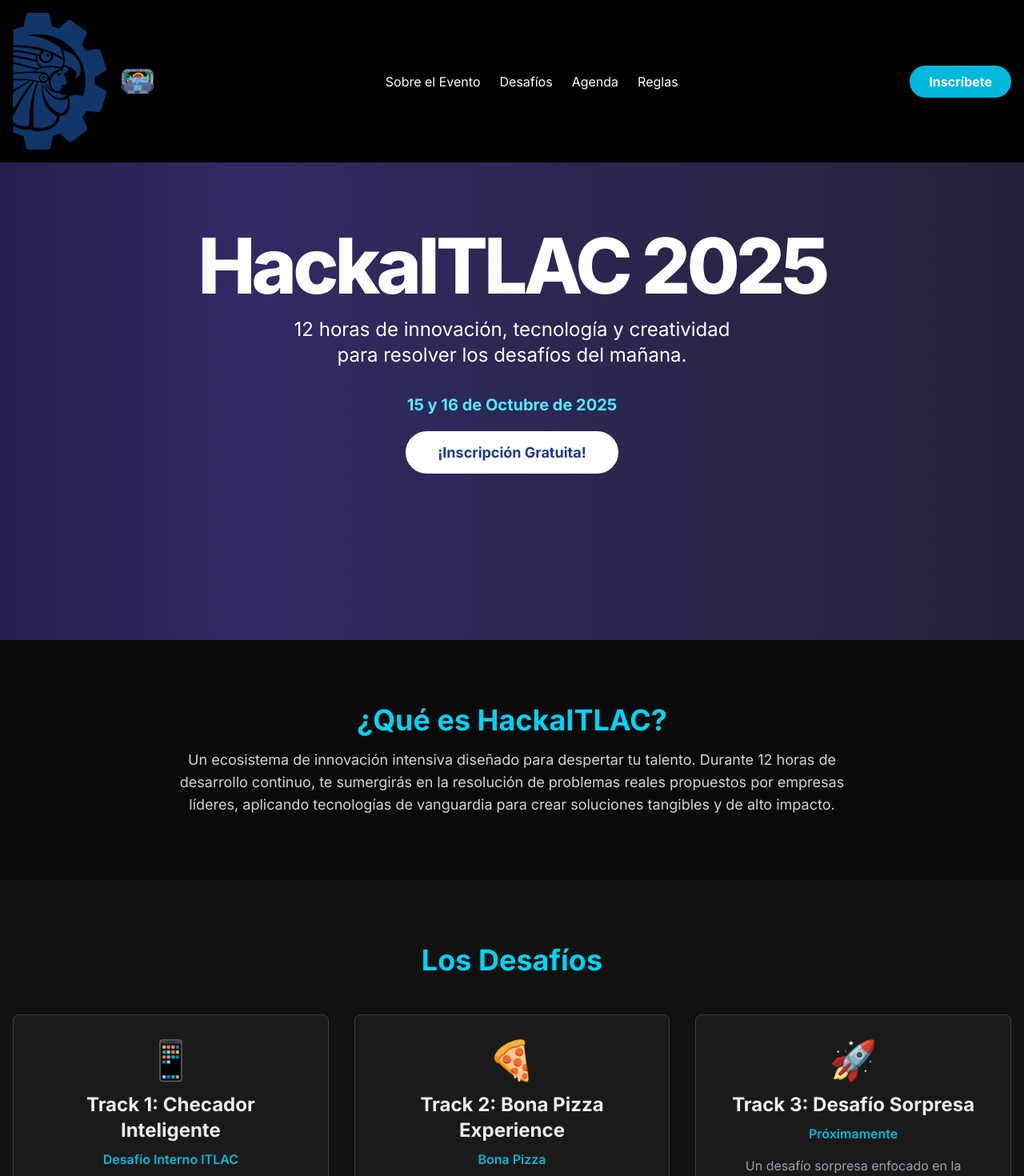
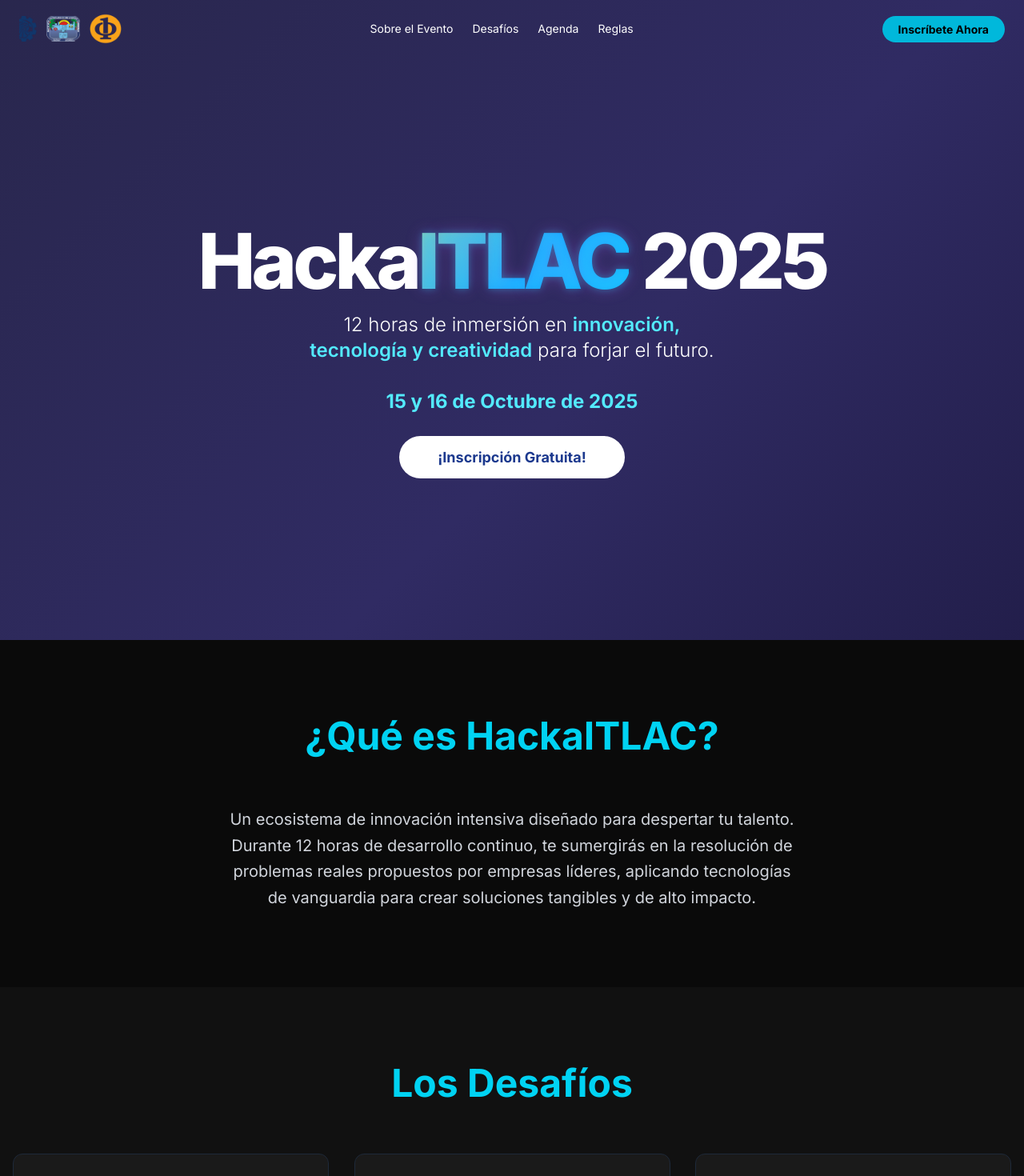
Before and after one commit to pedroxd12/hackaITLAC2025, a Next.js app: page / in a window 1280 px wide. Shown: the top 1470 px of the page at 80% size. Built offline with nearby package versions, Linux system fonts and the light colour scheme.

Commit message:
subida final prototipo

```diff
--- a/app/globals.css
+++ b/app/globals.css
@@ -1,12 +1,21 @@
 @import "tailwindcss";
 
 :root {
-  --background: #ffffff;
-  --foreground: #171717;
+  --background: #0a0a0a;
+  --foreground: #ededed;
+  --primary: #00e5ff;
+  --secondary: #1d1d1d;
 }
+
+html {
+  scroll-behavior: smooth;
+}
+
 body {
-  background-color: #0a0a0a;
-  color: #ededed;
+  background-color: var(--background);
+  color: var(--foreground);
+  overflow-x: hidden;
+  font-family: 'Inter', sans-serif;
 }
 
 @layer utilities {
@@ -31,7 +40,7 @@ body {
   animation: fadeIn 1s ease-out forwards;
 }
 
-@keyframes background-pan {
+@keyframes gradient-shift {
   0% {
     background-position: 0% 50%;
   }
@@ -44,21 +53,84 @@ body {
 }
 
 .animated-gradient {
-  background: linear-gradient(90deg, #0f0c29, #302b63, #24243e, #0f0c29);
-  background-size: 200% 200%;
-  animation: background-pan 10s ease infinite;
+  background: linear-gradient(-45deg, #0f0c29, #302b63, #24243e, #1e3c72, #2a5298);
+  background-size: 400% 400%;
+  animation: gradient-shift 15s ease infinite;
+}
+
+/* --- Nueva animación para el texto del Hero --- */
+@keyframes animated-text-gradient-flow {
+  0% {
+    background-position: 0% 50%;
+  }
+  50% {
+    background-position: 100% 50%;
+  }
+  100% {
+    background-position: 0% 50%;
+  }
+}
+
+.animated-text-gradient {
+  background: linear-gradient(
+    -45deg,
+    #00e5ff,
+    #12a8ff,
+    #fcff68,
+    #00e5ff
+  );
+  background-size: 300% 300%;
+  background-clip: text;
+  -webkit-background-clip: text;
+  -webkit-text-fill-color: transparent;
+  animation: animated-text-gradient-flow 5s ease-in-out infinite;
+  text-shadow: 0 0 10px rgba(0, 229, 255, 0.3), 0 0 20px rgba(193, 104, 255, 0.3);
+}
+
+
+.btn-hover-effect {
+  transition: all 0.3s ease-in-out;
 }
 
 .btn-hover-effect:hover {
-  transform: translateY(-3px);
-  box-shadow: 0 4px 20px rgba(0, 255, 255, 0.2);
+  transform: translateY(-5px) scale(1.05);
+  box-shadow: 0 10px 25px rgba(0, 229, 255, 0.4);
 }
 
 .card-hover-effect {
-  transition: transform 0.3s ease, box-shadow 0.3s ease;
+  transition: all 0.3s ease-in-out;
+  will-change: transform;
 }
 
 .card-hover-effect:hover {
   transform: translateY(-10px);
-  box-shadow: 0 10px 30px rgba(0, 150, 255, 0.15);
+  box-shadow: 0 20px 40px rgba(0, 0, 0, 0.5);
+  border-color: var(--primary);
 }
+
+/* Custom Scrollbar */
+::-webkit-scrollbar {
+  width: 8px;
+}
+
+::-webkit-scrollbar-track {
+  background: var(--secondary);
+}
+
+::-webkit-scrollbar-thumb {
+  background: linear-gradient(45deg, var(--primary), #00b8d4);
+  border-radius: 4px;
+}
+
+::-webkit-scrollbar-thumb:hover {
+  background: linear-gradient(45deg, #00b8d4, #008c9e);
+}
+
+/* Clases para títulos responsivos */
+.section-title {
+    @apply text-4xl font-bold text-center mb-12 text-cyan-400 md:text-5xl md:mb-16;
+}
+
+.section-padding {
+    @apply py-20 px-4 md:py-24;
+}
--- a/app/layout.tsx
+++ b/app/layout.tsx
@@ -5,8 +5,8 @@ import "./globals.css";
 const inter = Inter({ subsets: ["latin"] });
 
 export const metadata: Metadata = {
-  title: "HackaITLAC - El Hackathon del ITLAC",
-  description: "Participa en 12 horas de innovación, tecnología y creatividad. Resuelve desafíos reales y gana increíbles premios.",
+  title: "HackaITLAC - El Hackathon Oficial del ITLAC",
+  description: "Únete a 12 horas de pura innovación, tecnología y creatividad. Resuelve desafíos del mundo real, colabora con mentes brillantes y gana premios increíbles.",
 };
 
 export default function RootLayout({
--- a/components/About.tsx
+++ b/components/About.tsx
@@ -1,10 +1,10 @@
 import React from 'react';
 
 const About: React.FC = () => (
-  <section id="about" className="py-20 px-4 bg-[#0a0a0a]">
+  <section id="about" className="section-padding bg-[#0a0a0a]">
     <div className="container mx-auto text-center">
-      <h2 className="text-4xl font-bold mb-4 text-cyan-400">¿Qué es HackaITLAC?</h2>
-      <p className="text-lg max-w-4xl mx-auto text-gray-300 text-balance">
+      <h2 className="section-title">¿Qué es HackaITLAC?</h2>
+      <p className="text-lg md:text-xl max-w-4xl mx-auto text-gray-300 text-balance leading-relaxed">
         Un ecosistema de innovación intensiva diseñado para despertar tu talento. Durante 12 horas de desarrollo continuo, te sumergirás en la resolución de problemas reales propuestos por empresas líderes, aplicando tecnologías de vanguardia para crear soluciones tangibles y de alto impacto.
       </p>
     </div>
--- a/components/Footer.tsx
+++ b/components/Footer.tsx
@@ -1,8 +1,8 @@
 import React from 'react';
 
 const Footer: React.FC = () => (
-  <footer className="bg-black text-center p-8 text-gray-400">
-    <p>&copy; {new Date().getFullYear()} HackaITLAC. Un evento del Tecnológico Nacional de México, Campus Lázaro Cárdenas.</p>
+  <footer className="bg-black text-center p-10 text-gray-500">
+    <p>&copy; {new Date().getFullYear()} HackaITLAC. Un evento del Instituto Tecnológico de Lázaro Cárdenas.</p>
   </footer>
 );
 
--- a/components/Header.tsx
+++ b/components/Header.tsx
@@ -1,29 +1,178 @@
-import Image from 'next/image';
-import React from 'react';
+"use client";
+import Image from "next/image";
+import React, { useState, useEffect } from "react";
 
-const Header: React.FC = () => (
-  <header className="fixed top-0 left-0 right-0 bg-black bg-opacity-50 backdrop-blur-md z-50 p-4">
-    <div className="container mx-auto flex justify-between items-center">
-      <div className="flex items-center gap-4">
-        <Image src="/tecnm-logo.png" alt="Logo TecNM" width={120} height={40} />
-        <Image src="/itlac-logo.png" alt="Logo ITLAC" width={40} height={40} />
+const Header: React.FC = () => {
+  const [isMenuOpen, setIsMenuOpen] = useState(false);
+  const [isScrolled, setIsScrolled] = useState(false);
+
+  useEffect(() => {
+    const handleScroll = () => {
+      setIsScrolled(window.scrollY > 10);
+    };
+    window.addEventListener("scroll", handleScroll);
+    return () => window.removeEventListener("scroll", handleScroll);
+  }, []);
+
+  // Bloquear scroll del body cuando el menú está abierto
+  useEffect(() => {
+    document.body.style.overflow = isMenuOpen ? "hidden" : "auto";
+  }, [isMenuOpen]);
+
+  const closeMenu = () => setIsMenuOpen(false);
+
+  return (
+    <header
+      className={`fixed top-0 left-0 right-0 z-50 transition-all duration-300 ${
+        isScrolled || isMenuOpen
+          ? "bg-black bg-opacity-80 backdrop-blur-lg shadow-lg"
+          : "bg-transparent"
+      }`}
+    >
+      <div className="max-w-7xl mx-auto px-4 sm:px-6 py-4 flex justify-between items-center">
+        {/* Logos */}
+        <div className="flex items-center gap-3">
+          <Image
+            src="/tecnm-logo.png"
+            alt="Logo TecNM"
+            width={40}
+            height={32}
+            className="h-auto w-auto max-h-8"
+          />
+          <Image
+            src="/itlac-logo.png"
+            alt="Logo ITLAC"
+            width={62}
+            height={32}
+            className="h-auto w-auto max-h-8"
+          />
+          <Image
+            src="/ieee-cs-logo.png"
+            alt="Logo IEEE CS"
+            width={52}
+            height={52}
+            className="h-auto w-auto max-h-10"
+          />
         </div>
-      <nav className="hidden md:flex gap-6 text-white">
-        <a href="#about" className="hover:text-cyan-400 transition-colors">Sobre el Evento</a>
-        <a href="#tracks" className="hover:text-cyan-400 transition-colors">Desafíos</a>
-        <a href="#agenda" className="hover:text-cyan-400 transition-colors">Agenda</a>
-        <a href="#rules" className="hover:text-cyan-400 transition-colors">Reglas</a>
+
+        {/* Menú Desktop */}
+        <nav className="hidden md:flex items-center gap-6 text-white text-sm">
+          <a
+            href="#about"
+            className="hover:text-cyan-400 transition-colors duration-300"
+          >
+            Sobre el Evento
+          </a>
+          <a
+            href="#tracks"
+            className="hover:text-cyan-400 transition-colors duration-300"
+          >
+            Desafíos
+          </a>
+          <a
+            href="#agenda"
+            className="hover:text-cyan-400 transition-colors duration-300"
+          >
+            Agenda
+          </a>
+          <a
+            href="#rules"
+            className="hover:text-cyan-400 transition-colors duration-300"
+          >
+            Reglas
+          </a>
+        </nav>
+
+        {/* Botón Desktop */}
+        <div className="hidden md:block">
+          <a
+            href="https://forms.gle/68LmagkNe5Pz88TQ6"
+            target="_blank"
+            rel="noopener noreferrer"
+            className="bg-cyan-500 text-black font-bold py-2 px-5 rounded-full transition-transform text-sm"
+          >
+            Inscríbete Ahora
+          </a>
+        </div>
+
+        {/* Botón Mobile */}
+        <div className="md:hidden">
+          <button
+            onClick={() => setIsMenuOpen(!isMenuOpen)}
+            className="relative z-[60] text-white focus:outline-none"
+          >
+            <span className="sr-only">Abrir menú</span>
+            <svg
+              className="w-7 h-7"
+              fill="none"
+              stroke="currentColor"
+              viewBox="0 0 24 24"
+            >
+              <path
+                strokeLinecap="round"
+                strokeLinejoin="round"
+                strokeWidth="2"
+                d={
+                  isMenuOpen
+                    ? "M6 18L18 6M6 6l12 12"
+                    : "M4 6h16M4 12h16m-7 6h7"
+                }
+              ></path>
+            </svg>
+          </button>
+        </div>
+      </div>
+
+      {/* Menú Móvil */}
+      <div
+        className={`md:hidden fixed inset-0 bg-black z-40 transform ${
+          isMenuOpen ? "translate-x-0" : "translate-x-full"
+        }  transition-transform duration-300 ease-in-out bg-black`}
+      >
+        <div className="flex flex-col justify-center items-center min-h-screen px-6 py-12 bg-black">
+          <nav className="flex flex-col items-center gap-6 text-white text-xl mb-10">
+            <a
+              href="#about"
+              className="hover:text-cyan-400 transition-colors"
+              onClick={closeMenu}
+            >
+              Sobre el Evento
+            </a>
+            <a
+              href="#tracks"
+              className="hover:text-cyan-400 transition-colors"
+              onClick={closeMenu}
+            >
+              Desafíos
+            </a>
+            <a
+              href="#agenda"
+              className="hover:text-cyan-400 transition-colors"
+              onClick={closeMenu}
+            >
+              Agenda
+            </a>
+            <a
+              href="#rules"
+              className="hover:text-cyan-400 transition-colors"
+              onClick={closeMenu}
+            >
+              Reglas
+            </a>
           </nav>
           <a
-        href="https://forms.gle/your-google-form-link"
+            href="https://forms.gle/68LmagkNe5Pz88TQ6"
             target="_blank"
             rel="noopener noreferrer"
-        className="bg-cyan-500 text-white font-bold py-2 px-6 rounded-full transition-transform btn-hover-effect"
+            className="bg-cyan-500 text-black font-bold py-3 px-6 rounded-full transition-transform text-lg"
+            onClick={closeMenu}
           >
-        Inscríbete
+            Inscríbete Ahora
           </a>
+        </div>
       </div>
     </header>
   );
+};
 
 export default Header;
--- a/components/Hero.tsx
+++ b/components/Hero.tsx
@@ -2,21 +2,21 @@ import React from 'react';
 
 const Hero: React.FC = () => (
   <section className="min-h-screen flex items-center justify-center animated-gradient text-white text-center p-4 pt-20">
-    <div className="fade-in">
-      <h1 className="text-5xl md:text-8xl font-extrabold mb-4 tracking-tighter">
-        HackaITLAC 2025
+    <div className="fade-in max-w-4xl mx-auto">
+      <h1 className="text-5xl sm:text-6xl md:text-8xl font-extrabold mb-4 tracking-tighter">
+        Hacka<span className="animated-text-gradient">ITLAC</span> 2025
       </h1>
-      <p className="text-lg md:text-2xl mb-8 max-w-3xl mx-auto text-balance">
-        12 horas de innovación, tecnología y creatividad para resolver los desafíos del mañana.
+      <p className="text-lg md:text-2xl mb-8 max-w-3xl mx-auto text-balance font-light">
+        12 horas de inmersión en <span className="font-semibold text-cyan-300">innovación, tecnología y creatividad</span> para forjar el futuro.
       </p>
-      <p className="font-bold text-cyan-300 text-xl mb-8">
+      <p className="font-bold text-cyan-300 text-xl md:text-2xl mb-10">
         15 y 16 de Octubre de 2025
       </p>
       <a
-        href="https://forms.gle/your-google-form-link"
+        href="https://forms.gle/68LmagkNe5Pz88TQ6"
         target="_blank"
         rel="noopener noreferrer"
-        className="bg-white text-blue-900 font-bold py-4 px-10 rounded-full text-lg transition-transform btn-hover-effect"
+        className="bg-white text-blue-900 font-bold py-3 px-8 md:py-4 md:px-12 rounded-full text-base md:text-lg transition-transform btn-hover-effect"
       >
         ¡Inscripción Gratuita!
       </a>
--- a/components/Tracks.tsx
+++ b/components/Tracks.tsx
@@ -2,36 +2,36 @@ import React from 'react';
 
 const tracksData = [
   {
-    title: "Track 1: Checador Inteligente",
-    company: "Desafío Interno ITLAC",
-    description: "Automatizar el proceso de checada de entrada y salida del personal mediante una app móvil que utilice geolocalización dentro del plantel, eliminando la dependencia de un reloj checador físico.",
+    title: "Checador Inteligente",
+    company: "ITLAC",
+    description: "Automatiza el registro de la asistencia del personal con una app móvil usando geolocalización, eliminando la necesidad de un reloj checador físico.",
     icon: "📱",
   },
   {
-    title: "Track 2: Bona Pizza Experience",
+    title: "Bona Pizza Experience",
     company: "Bona Pizza",
-    description: "Optimizar los tiempos de atención a comensales en el restaurante, creando una app para que los clientes puedan solicitar el menú, la cuenta, y más, directamente desde su mesa.",
+    description: "Optimiza la atención a clientes en el restaurante. Crea una app para que los clientes ordenen, pidan la cuenta y más desde su mesa.",
     icon: "🍕",
   },
   {
-    title: "Track 3: Desafío Sorpresa",
-    company: "Próximamente",
-    description: "Un desafío sorpresa enfocado en la optimización de procesos. ¡Prepárate para innovar en una de las industrias clave de nuestra región!",
-    icon: "🚀",
+    title: "Reconocimiento de números de corredores (BIB)",
+    company: "ITLAC",
+    description: "Implementa un sistema que registre el número de un corredor para el registro de los tiempos y premiación por categorias.",
+    icon: "🏃‍♂️",
   },
 ];
 
 const Tracks: React.FC = () => (
-  <section id="tracks" className="py-20 px-4 bg-[#111]">
+  <section id="tracks" className="section-padding bg-[#111]">
     <div className="container mx-auto">
-      <h2 className="text-4xl font-bold text-center mb-12 text-cyan-400">Los Desafíos</h2>
-      <div className="grid md:grid-cols-3 gap-8">
+      <h2 className="section-title">Los Desafíos</h2>
+      <div className="grid md:grid-cols-2 lg:grid-cols-3 gap-8">
         {tracksData.map((track) => (
-          <div key={track.title} className="bg-[#1a1a1a] p-8 rounded-lg border border-gray-700 card-hover-effect text-center">
-            <div className="text-5xl mb-4">{track.icon}</div>
-            <h3 className="text-2xl font-bold mb-2">{track.title}</h3>
-            <p className="font-semibold text-cyan-500 mb-4">{track.company}</p>
-            <p className="text-gray-400">{track.description}</p>
+          <div key={track.title} className="bg-[#1a1a1a] p-8 rounded-xl border border-gray-800 card-hover-effect text-center flex flex-col items-center h-full">
+            <div className="text-5xl mb-5">{track.icon}</div>
+            <h3 className="text-xl font-bold mb-2">{track.title}</h3>
+            <p className="font-semibold text-cyan-500 mb-4 text-sm">{track.company}</p>
+            <p className="text-gray-400 flex-grow">{track.description}</p>
           </div>
         ))}
       </div>
```
Also changed, not shown: components/Location.tsx (+6 -6 lines), components/Prizes.tsx (+7 -7 lines), components/Rules.tsx (+7 -7 lines), components/Sponsors.tsx (+5 -5 lines), public/ieee-cs-logo.png (added), 1 other file (tests, documents, lock files or other folders). Lines whose indentation alone changed are shown as unchanged.
